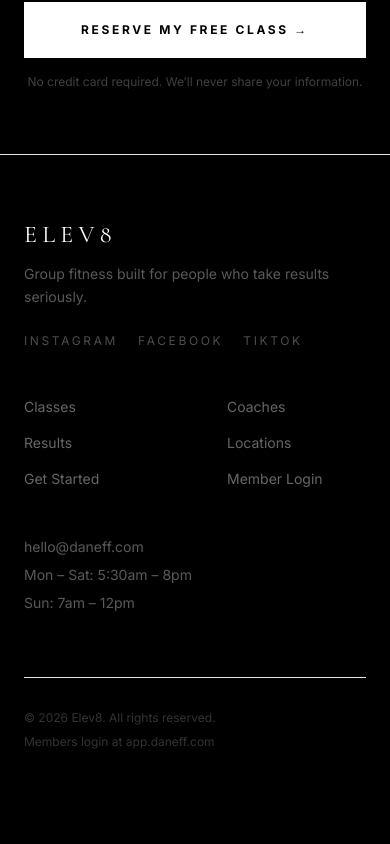
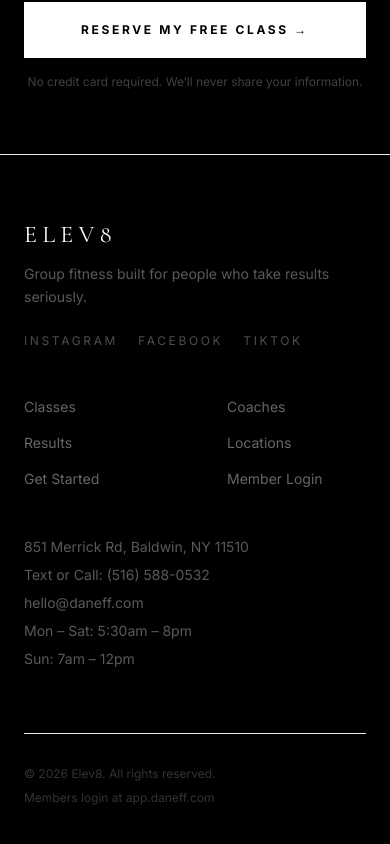
Before and after one commit to dfeleppa/lyfe, a Next.js app: page / in a window 390 px wide. Shown: the part 4643-5487 px from the top of the page. Before the commit the page ends 5457 px from the top, so only its background shows below. Built offline with nearby package versions, Linux system fonts and the light colour scheme.

Commit message:
Add address and phone number to footer

```diff
--- a/src/app/page.tsx
+++ b/src/app/page.tsx
@@ -660,6 +660,12 @@
 
           {/* Contact */}
           <div className="font-sans text-sm text-white/35 space-y-2">
+            <p>851 Merrick Rd, Baldwin, NY 11510</p>
+            <p>
+              <a href="tel:5165880532" className="hover:text-white transition">
+                Text or Call: (516) 588-0532
+              </a>
+            </p>
             <p>hello@daneff.com</p>
             <p>Mon – Sat: 5:30am – 8pm</p>
             <p>Sun: 7am – 12pm</p>
```
